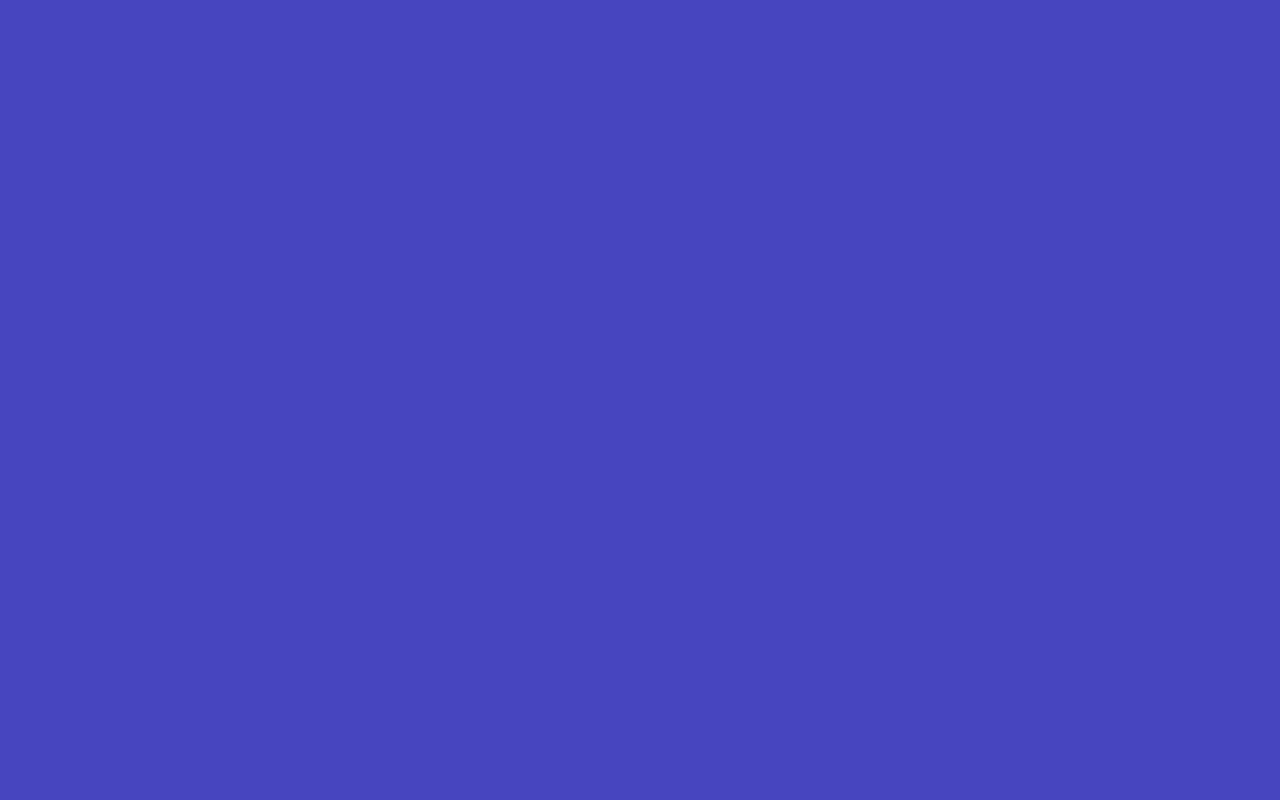
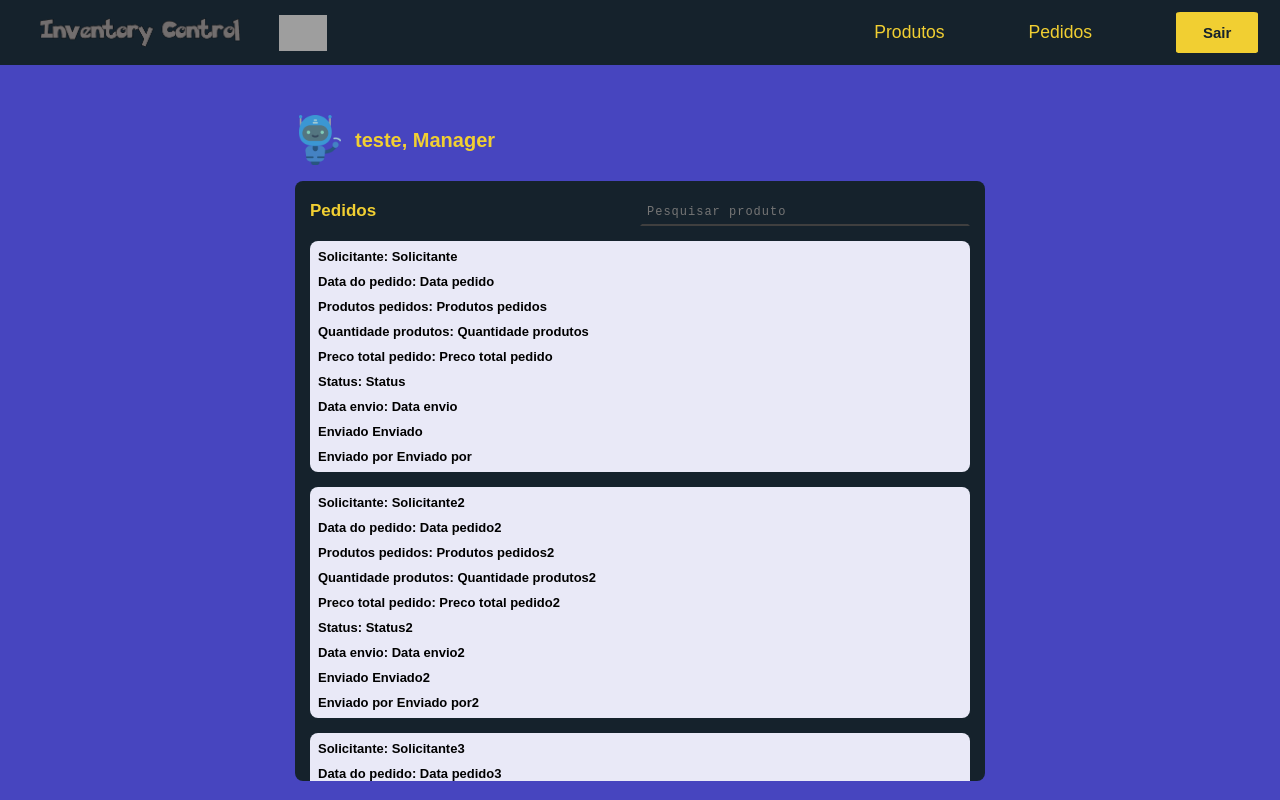
Before and after one commit to Survivors-04/inventory-control-front, a React (Create React App) app: page /dashboard-manager/orders in a window 1280 px wide. Before the commit this address had no page. Built offline with nearby package versions, Linux system fonts and the light colour scheme; grey boxes are pictures that could not be loaded; the HTML template or start-up script is replaced by a standard one.

Commit message:
feat: created-folder-context

```diff
--- a/src/App.tsx
+++ b/src/App.tsx
@@ -1,12 +1,15 @@
 import React from "react";
+import UserProvider from "./context/UserContext";
 import MainRoutes from "./routes/mainRoutes";
 import Global from "./style/Global";
 
 function App() {
   return (
     <>
-      <Global />
-      <MainRoutes />
+      <UserProvider>
+        <Global />
+        <MainRoutes />
+      </UserProvider>
     </>
   );
 }
--- a/src/components/Orders/index.tsx
+++ b/src/components/Orders/index.tsx
@@ -4,6 +4,10 @@ import { StyledMain, StyledUl } from "./style";
 const Orders = () => {
   const manager = {
     name: "Manager",
+  };
+
+  const account = {
+    superUser: true,
   };
 
   const products = [
@@ -57,6 +61,7 @@ const Orders = () => {
         <div>
           <span>Pedidos</span>
           <input type="text" placeholder="Pesquisar produto" />
+          {account.superUser ? null : <button onClick={() => {}}>+</button>}
         </div>
 
         {products.map((prod) => (
--- a/src/components/Orders/style.ts
+++ b/src/components/Orders/style.ts
@@ -32,6 +32,8 @@ export const StyledUl = styled.ul`
   margin-top: 16px;
   border-radius: 8px;
   max-width: 690px;
+  max-height: 75vh;
+  overflow: auto;
 
   div {
     display: flex;
@@ -50,6 +52,11 @@ export const StyledUl = styled.ul`
       height: 40px;
       border-radius: 8px;
       border: none;
+      transition: 0.3s;
+    }
+    button:hover {
+      background-color: #4745bf;
+      color: #f1cf32;
     }
 
     input {
--- /dev/null
+++ b/src/context/UserContext.tsx
@@ -0,0 +1,68 @@
+import {
+  createContext,
+  Dispatch,
+  //MouseEventHandler,
+  ReactNode,
+  SetStateAction,
+  useEffect,
+  useState,
+} from "react";
+
+import api from "../services/api";
+
+interface IUserProvider {
+  children: ReactNode;
+}
+export interface IUserContext {
+  user: iUser;
+  setUser: React.Dispatch<React.SetStateAction<iUser>>;
+  setIsLogged: Dispatch<SetStateAction<boolean>>;
+  isLogged: boolean;
+}
+
+export interface iUser {
+  id: number;
+  gold: number;
+  email: string;
+  name: string;
+  password: string;
+  dateRoll: number;
+}
+
+export const UserContext = createContext<IUserContext>({} as IUserContext);
+
+const UserProvider = ({ children }: IUserProvider) => {
+  const [user, setUser] = useState<iUser>({} as iUser);
+  const [isLogged, setIsLogged] = useState(false);
+
+  //Exemplo de autenticação
+  useEffect(() => {
+    const loadUser = async () => {
+      const token = localStorage.getItem("@TOKEN");
+      const userID = localStorage.getItem("@USERID");
+
+      if (token) {
+        try {
+          api.defaults.headers.common.Authorization = `Bearer ${token}`;
+          setIsLogged(true);
+
+          const { data } = await api.get(`/Users/${userID}`);
+
+          setUser(data);
+        } catch (err) {
+          console.log(err);
+        }
+      }
+    };
+
+    loadUser();
+  }, []);
+
+  return (
+    <UserContext.Provider value={{ user, isLogged, setUser, setIsLogged }}>
+      {children}
+    </UserContext.Provider>
+  );
+};
+
+export default UserProvider;
--- /dev/null
+++ b/src/pages/ManagerDashboard/index.tsx
@@ -0,0 +1,13 @@
+import Header from "../../components/Header";
+import Orders from "../../components/Orders";
+
+const ManagerDashboard = () => {
+  return (
+    <>
+      <Header />
+      <Orders />
+    </>
+  );
+};
+
+export default ManagerDashboard;
--- a/src/routes/mainRoutes.tsx
+++ b/src/routes/mainRoutes.tsx
@@ -3,6 +3,7 @@ import Login from "../pages/Login";
 import DashboardAccount from "../pages/DashboardAccount";
 import OrdersAccount from "../pages/OrdersAccount";
 import ManagerViewPage from "../pages/Manager";
+import ManagerDashboard from "../pages/ManagerDashboard";
 
 const MainRoutes = () => {
   const location = useLocation();
@@ -16,6 +17,7 @@ const MainRoutes = () => {
       />
       <Route path="/dashboard-account/orders" element={<OrdersAccount />} />
       <Route path="/dashboard-manager" element={<ManagerViewPage />} />
+      <Route path="/dashboard-manager/orders" element={<ManagerDashboard />} />
     </Routes>
   );
 };
```
